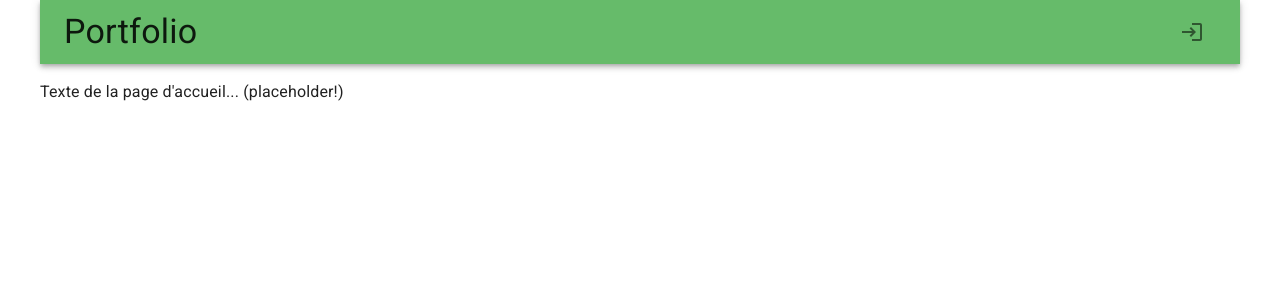
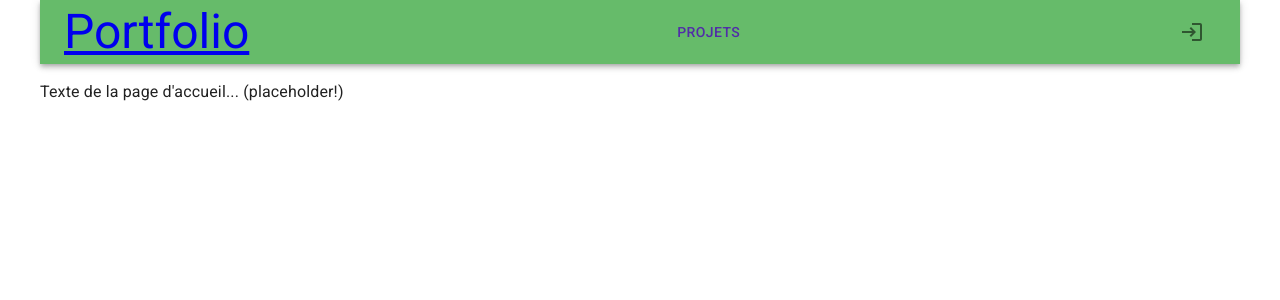
Before and after one commit to MC-lmu/fullstack-frontend, a React (Vite) app: page / in a window 1280 px wide. Shown: the top 300 px of the page. Built offline with nearby package versions, Linux system fonts and the light colour scheme.

Commit message:
topbar: add link to projects & rework

```diff
--- a/src/routes/topbar.jsx
+++ b/src/routes/topbar.jsx
@@ -1,9 +1,11 @@
+/* eslint-disable no-unused-vars */
 import useScrollTrigger from '@mui/material/useScrollTrigger';
 import IconButton from '@mui/material/IconButton';
 import Typography from '@mui/material/Typography';
 import MenuItem from '@mui/material/MenuItem';
 import Toolbar from '@mui/material/Toolbar';
 import AppBar from '@mui/material/AppBar';
+import Button from '@mui/material/Button';
 import Slide from '@mui/material/Slide';
 import Menu from '@mui/material/Menu';
 
@@ -11,7 +13,11 @@ import AccountCircle from '@mui/icons-material/AccountCircle';
 import LoginIcon from '@mui/icons-material/Login';
 
 import PropTypes from 'prop-types';
+
 import { useState } from 'react';
+import { Link } from 'react-router-dom';
+
+import theme from '../mui-theme';
 
 function HideOnScroll({ children }) {
   const trigger = useScrollTrigger();
@@ -47,18 +53,23 @@ export default function Topbar(props) {
     <HideOnScroll {...props}>
       <AppBar
         position='sticky'
-        maxWidth='100%'
         color='secondary'
         enableColorOnDark
       >
-        <Toolbar>
-          <Typography variant='h4' component='div' sx={{ flexGrow: 1 }}>
+        <Toolbar sx={{ display: 'flex' }}>
+          <Link to='/' style={theme.typography.h3}>
             Portfolio
-          </Typography>
+          </Link>
+          {/* TODO: switch to tabs */}
+          <Button component={Link} to='/projects' sx={{ ml: 'auto' }}>
+            Projets
+          </Button>
+
           {/* TODO: add navigation items */}
           {!loggedIn && (
             <IconButton
               size='large'
+              sx={{ ml: 'auto' }}
               onClick={navigateToLoginPage}
             >
               <LoginIcon />
@@ -68,6 +79,7 @@ export default function Topbar(props) {
           {loggedIn && (
             <IconButton
               size='large'
+              sx={{ ml: 'auto' }}
               onClick={openAccountMenu}
             >
               <AccountCircle />
```
